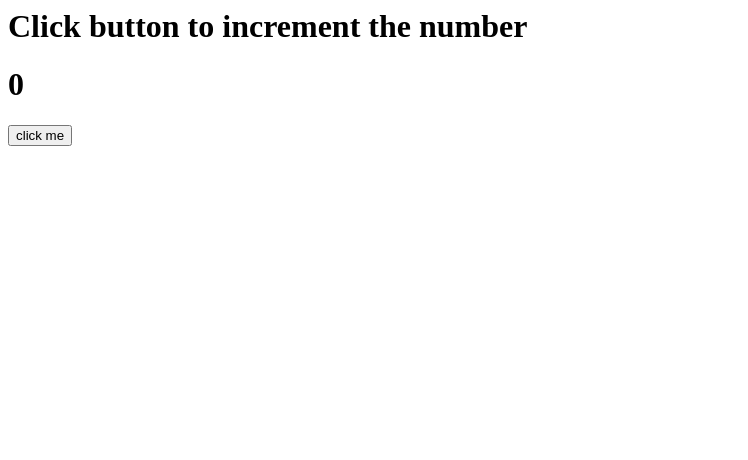
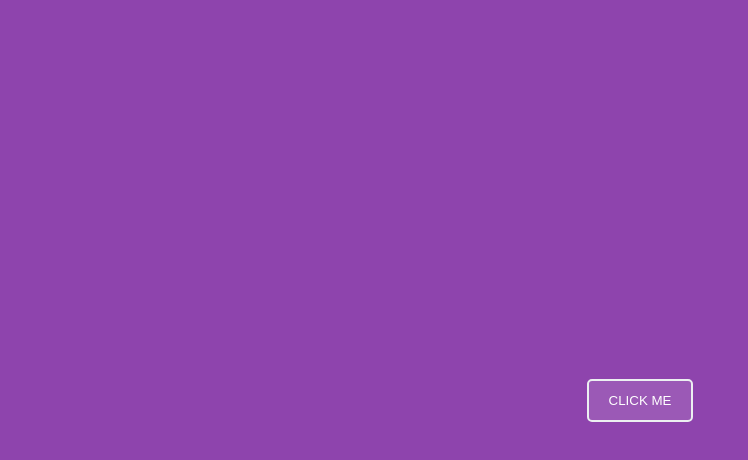
Before and after one commit to codecpgn/ReactJs-Pr, a React (Create React App) app: page / in a window 1280 px wide. Shown: the top 460 px of the page, without its empty margins (0-748 px from the left). Built offline with nearby package versions, Linux system fonts and the light colour scheme.

Commit message:
33events

```diff
--- a/public/index.html
+++ b/public/index.html
@@ -1,9 +1,9 @@
 <html>
     <head>
-        <title>Hooks usestate</title>
+        <title>Events</title>
     </head>
     <body>
-        <h1>Click button to increment the number</h1>
+
         <div id="root"></div>
     </body>
 </html>
--- a/src/App.js
+++ b/src/App.js
@@ -1,21 +1,28 @@
-import React, {useState} from "react";
-
+import React, { useState } from "react";
 
 const App =() =>{
-    const [count,setCount] = useState(0);
+    const purple ="#8e44ad";
 
+        const [bg, setBg] = useState(purple);
+        const [Name , setName] =useState("Click me")
 
-     const IncNum =() =>{
-        setCount(count + 1);
-       // console.log("clicked" +count++);
-     };
+    const bgChange = () =>{
+       // console.log('clicked');
+       let newBg = "#34495e";
+       setBg(newBg);
+
+       setName("ouch!! 🤷‍♂️🤷‍♂️");
+
+    }
+
 
     return(
         <>
-        <h1>{count}</h1>
-        <button onClick={IncNum}>click me</button>
+            <div style={ { backgroundColor:"bg" }}>
+                <button onClick = {bgChange} >{Name}</button>
+            </div>
         </>
+
     );
-
 };
-export default App;
+ export default App;
--- a/src/index.js
+++ b/src/index.js
@@ -1,9 +1,6 @@
-import React from "react";
-import ReactDOM from "react-dom";
-import App from "./App";
-ReactDOM.render(
-    <>
-    <App/>
-   </> ,
-document.getElementById("root")
-);
+import React from "react"
+import ReactDOM from "react-dom"
+import App from "./App"
+import "./style.css"
+
+ReactDOM.render(<App />, document.getElementById("root"))
--- a/src/style.css
+++ b/src/style.css
@@ -1,61 +1,33 @@
+*{
+    box-sizing : border-box ;
+    padding : 0 ;
+    margin : 0 ;
+    background-color : #d2dbdd ;
+    }
+    div {
+    width : 100% ;
+    height : 100vh ;
+    background : #8e44ad ;
+    display : flex ;
+    flex-direction : column ;
+    justify-content : center ;
+    align-items: center;
+    }
 
-body {
-    margin: 0;
-    font-family: 'Poppins', sans-serif;
-}
+    h1{
+        color: white;
+        background: transparent;
+        text-shadow: 0 2px 2px black;
 
-nav {
-    height: 70px;
-    display: flex;
-    padding: 20px 36px;
-    box-shadow: 0px 2.98256px 7.4564px rgba(0, 0, 0, 0.1);
-}
+    }
 
-.gray {
-    color: #918E9B;
-}
-
-.nav--logo {
-    max-width: 100px;
-}
-
-section {
-    padding: 20px;
-}
-
-.hero {
-    display: flex;
-    flex-direction: column;
-}
-
-.hero--photo {
-    max-width: 400px;
-    align-self: center;
-}
-
-.hero--header {
-    margin-bottom: 16px;
-}
-
-.hero--text {
-    margin-top: 0;
-}
-
-.card {
-    width: 175px;
-    font-size: 12px;
-}
-
-.card--image {
-    width: 100%;
-    border-radius: 9px;
-}
-
-.card--stats {
-    display: flex;
-    align-items: center;
-}
-
-.card--star {
-    height: 14px;
-}
+    button {
+      padding : 12px 20px ;
+     background : #9b59b6 ;
+      color : white ;
+      border : 2px solid #ecf0f1 ;
+      outline : none ;
+     border-radius : 5px ;
+     text-transform : uppercase ;
+      cursor : pointer ;
+    }
```
